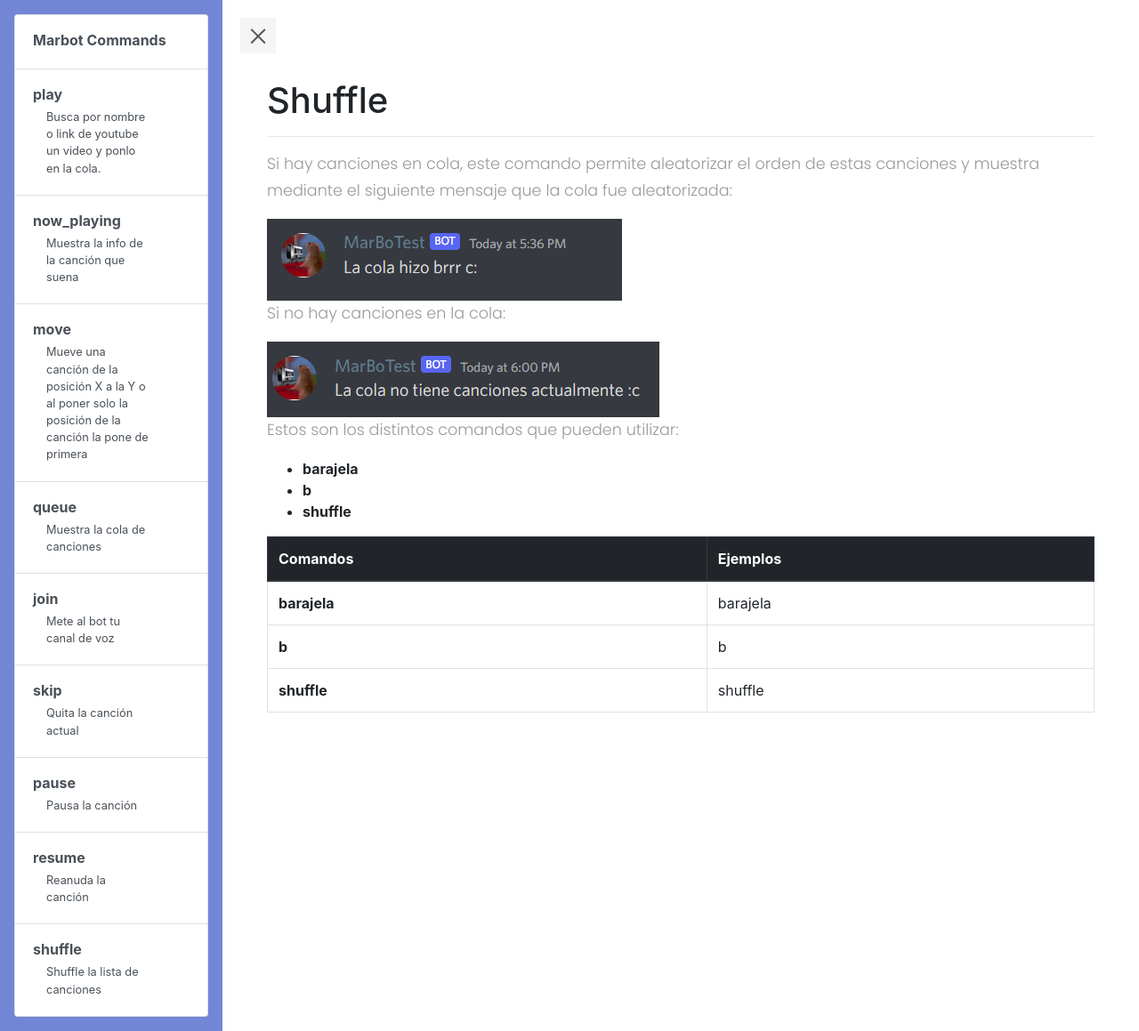
After one commit to Blightningstar/discord_bot, a Django app: page /marbot/commands_help/shuffle in a window 1280 px wide. The commit adds this page. Shown: the whole page at 89% size. Run offline with Django 4.2, Linux system fonts and the light colour scheme; some libraries are stand-ins or nearby versions.

Commit message:
Task 58 - Adding Shuffle View to Help Commands Page

```diff
--- a/discord_bot/music_bot/urls.py
+++ b/discord_bot/music_bot/urls.py
@@ -1,7 +1,8 @@
 from .views import (
     music_commands_views, pause_view, play_view,
     now_playing_view, move_view,
-    queue_view, join_view, skip_view, resume_view
+    queue_view, join_view, skip_view,
+    resume_view, shuffle_view
 )
 from django.urls import path
 
@@ -15,4 +16,5 @@ urlpatterns = [
     path("commands_help/skip", skip_view, name="commands-skip"),
     path("commands_help/pause", pause_view, name="commands-pause"),
     path("commands_help/resume", resume_view, name="commands-resume"),
+    path("commands_help/shuffle", shuffle_view, name="commands-shuffle"),
 ]
--- a/discord_bot/music_bot/views.py
+++ b/discord_bot/music_bot/views.py
@@ -3,7 +3,8 @@ from .music_commands import (
     PLAY_COMMAND_ALIASES, NOW_PLAYING_COMMAND_ALIASES,
     MOVE_COMMAND_ALIASES, QUEUE_COMMAND_ALIASES,
     JOIN_COMMAND_ALIASES, SKIP_COMMAND_ALIASES,
-    PAUSE_COMMAND_ALIASES, RESUME_COMMAND_ALIASES
+    PAUSE_COMMAND_ALIASES, RESUME_COMMAND_ALIASES,
+    SHUFFLE_COMMAND_ALIASES
 )
 
 def music_commands_views(request):
@@ -40,3 +41,7 @@ def pause_view(request):
 def resume_view(request):
     context = {"command_aliases": RESUME_COMMAND_ALIASES, "base_command":"resume"}
     return render(request, "music_bot/resume.html", context=context)
+
+def shuffle_view(request):
+    context = {"command_aliases": SHUFFLE_COMMAND_ALIASES, "base_command":"shuffle"}
+    return render(request, "music_bot/shuffle.html", context=context)
--- a/discord_bot/templates/base.html
+++ b/discord_bot/templates/base.html
@@ -69,7 +69,7 @@
                     </div>
                     <div class="col-10 mb-1 small">Reanuda la canción</div>
                 </a>
-                <a href="#" class="list-group-item list-group-item-action py-3 lh-tight">
+                <a href="{% url 'commands-shuffle' %}" class="list-group-item list-group-item-action py-3 lh-tight">
                     <div class="d-flex w-100 align-items-center justify-content-between">
                     <strong class="mb-1">shuffle</strong>
                     </div>
--- /dev/null
+++ b/discord_bot/templates/music_bot/shuffle.html
@@ -0,0 +1,58 @@
+{% extends "base.html" %}
+{% load static%}
+
+{% block title %} Music Bot Commands {% endblock %}
+
+{% block content %}
+<div class="container-fluid">
+    <div class="col">
+        <h1 class="mt-4">Shuffle</h1>
+        <hr>
+        <p>
+            Si hay canciones en cola, este comando permite aleatorizar el orden de estas canciones y muestra mediante el siguiente mensaje que la cola fue aleatorizada:
+        </p>
+        <img src="{% static 'assets/shuffle.png' %}" alt="now_playing image">
+        <p>
+            Si no hay canciones en la cola:
+        </p>
+        <img src="{% static 'assets/shuffle_empty.png' %}" alt="now_playing image">
+        <p>
+            Estos son los distintos comandos que pueden utilizar:
+            <ul>
+                {% for command in command_aliases %}
+                    <li><b>{{ command }}</b></li>
+                {% endfor %}
+                <li><b>{{ base_command }}</b></li>
+            </ul>
+        </p>
+        <table class="table table-bordered">
+            <thead class="thead-dark">
+              <tr>
+                <th scope="col">Comandos</th>
+                <th scope="col">Ejemplos</th>
+              </tr>
+            </thead>
+            <tbody>
+                {% for command in command_aliases %}
+                <tr>
+                    <td>
+                        <b>{{ command }}</b>
+                    </td>
+                    <td>
+                        {{ command }}
+                    </td>
+                </tr>
+                {% endfor %}
+                <tr>
+                    <td>
+                        <b>{{ base_command }}</b>
+                    </td>
+                    <td>
+                        {{ base_command }}
+                    </td>
+                </tr>
+            </tbody>
+          </table>
+    </div>
+</div>
+{% endblock %}
```
Also changed, not shown: discord_bot/static/assets/shuffle.png (added), discord_bot/static/assets/shuffle_empty.png (added).
